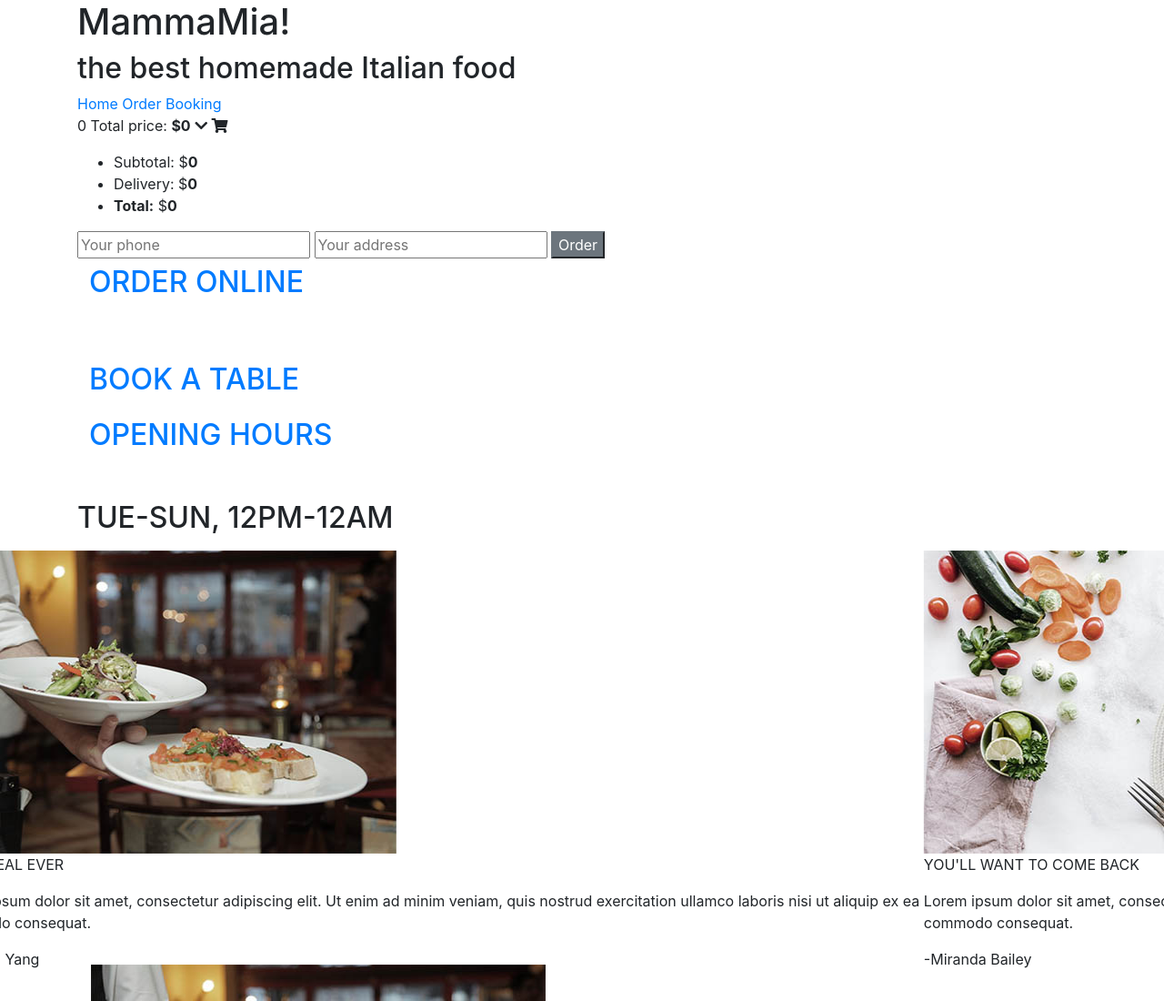
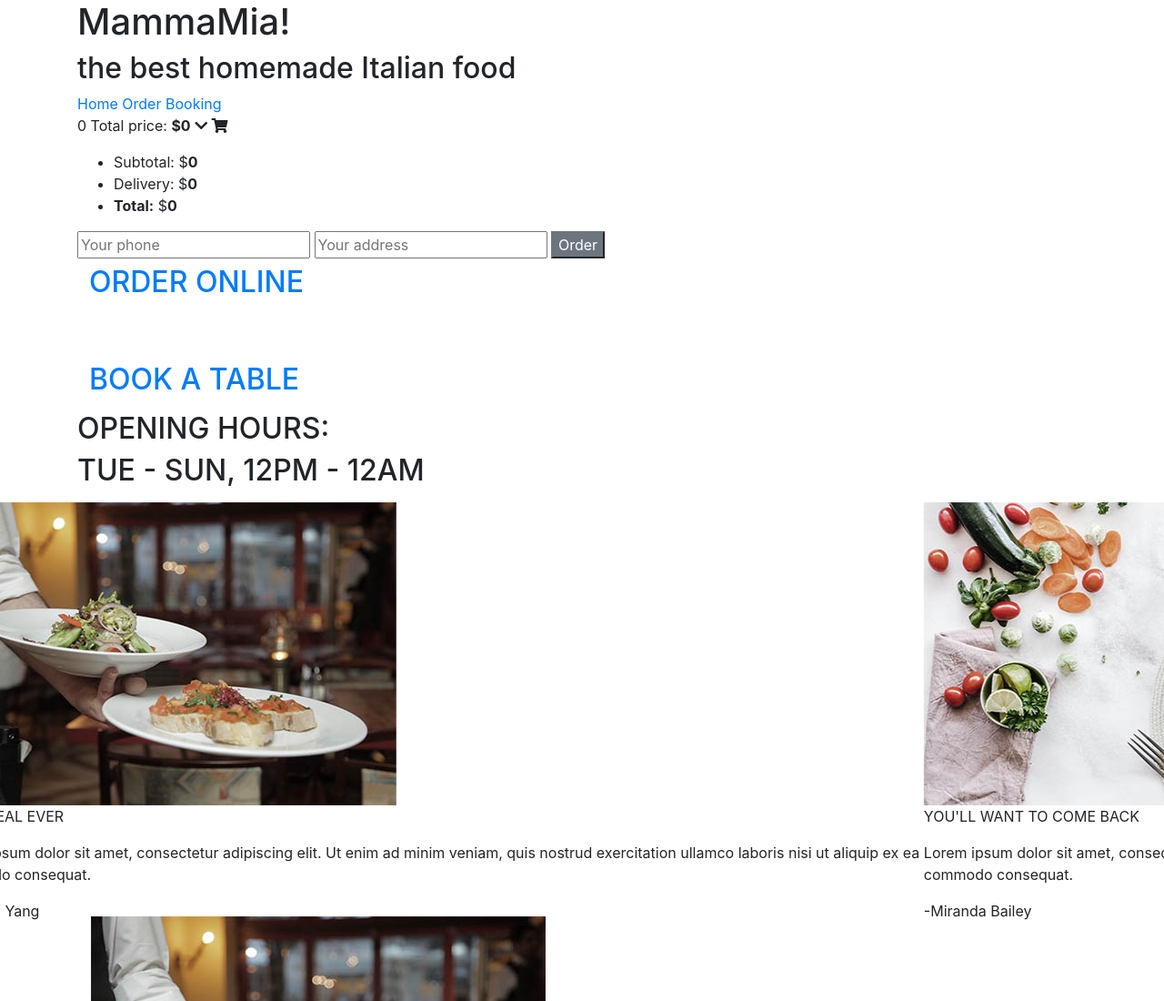
Before and after one commit to anna130993/project-pizzeria, a website with bundled scripts: page src/index.html in a window 1280 px wide. Shown: the top 1100 px of the page at 91% size. Built offline with nearby package versions, Linux system fonts and the light colour scheme; files whose address does not match are found by name.

Commit message:
Make some changes for better likeness to gif

```diff
--- a/src/index.html
+++ b/src/index.html
@@ -85,10 +85,8 @@
         </div>
         <div class="home-hours box">
           <div class="home-item">
-              <a href="#hours" class="btn">
-              <h2 class="home-item-title">OPENING HOURS<h2>
-              </a>
-              <p>TUE-SUN, 12PM-12AM</p>
+              <h2 class="home-item-title">OPENING HOURS:<h2>
+              <p>TUE - SUN, 12PM - 12AM</p>
           </div>
         </div>
         <div class="main-carousel container" data-flickity='{ "cellAlign": "left", "contain": true, "prevNextButtons": false, "autoPlay": 3000, "pageDots": false}'>
```
